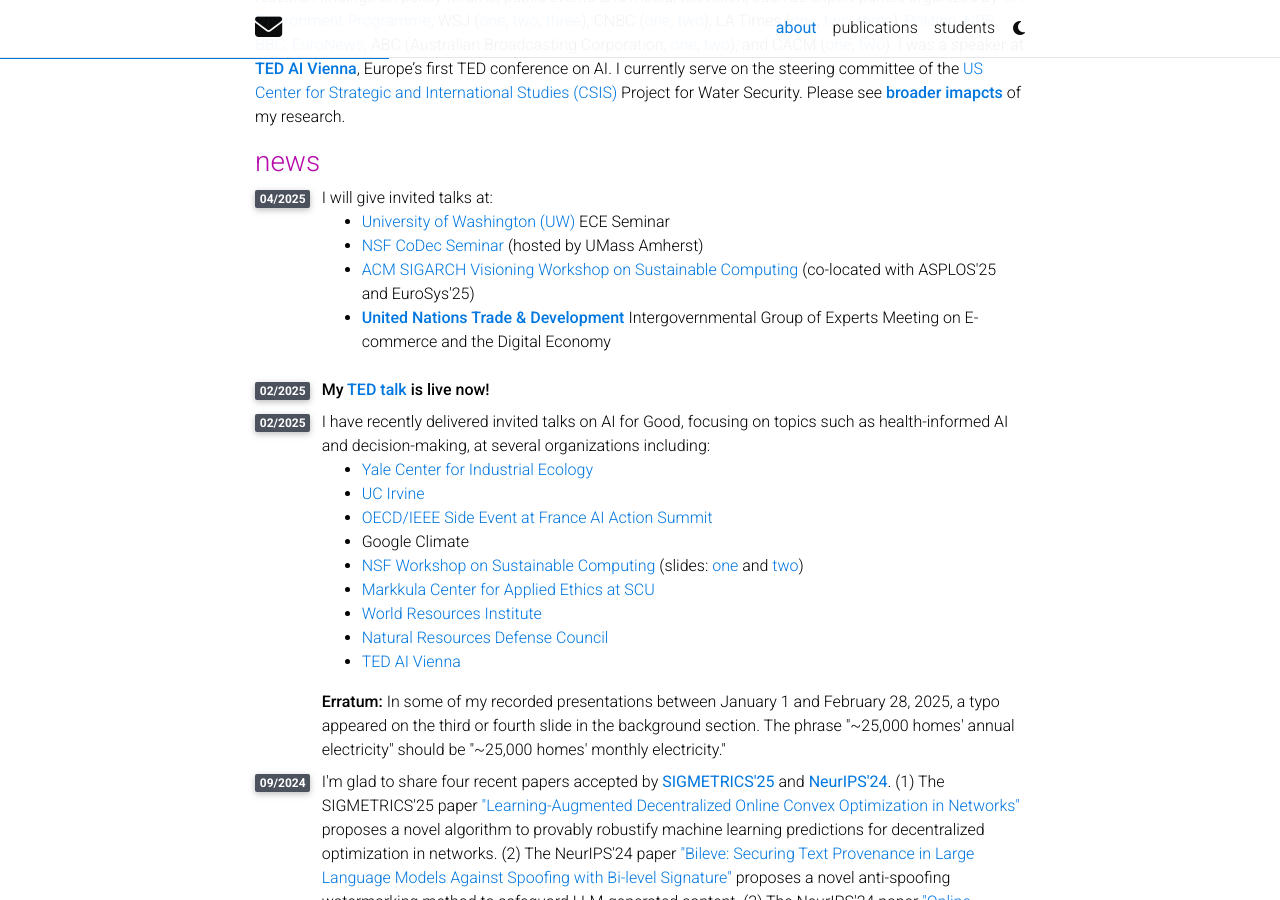
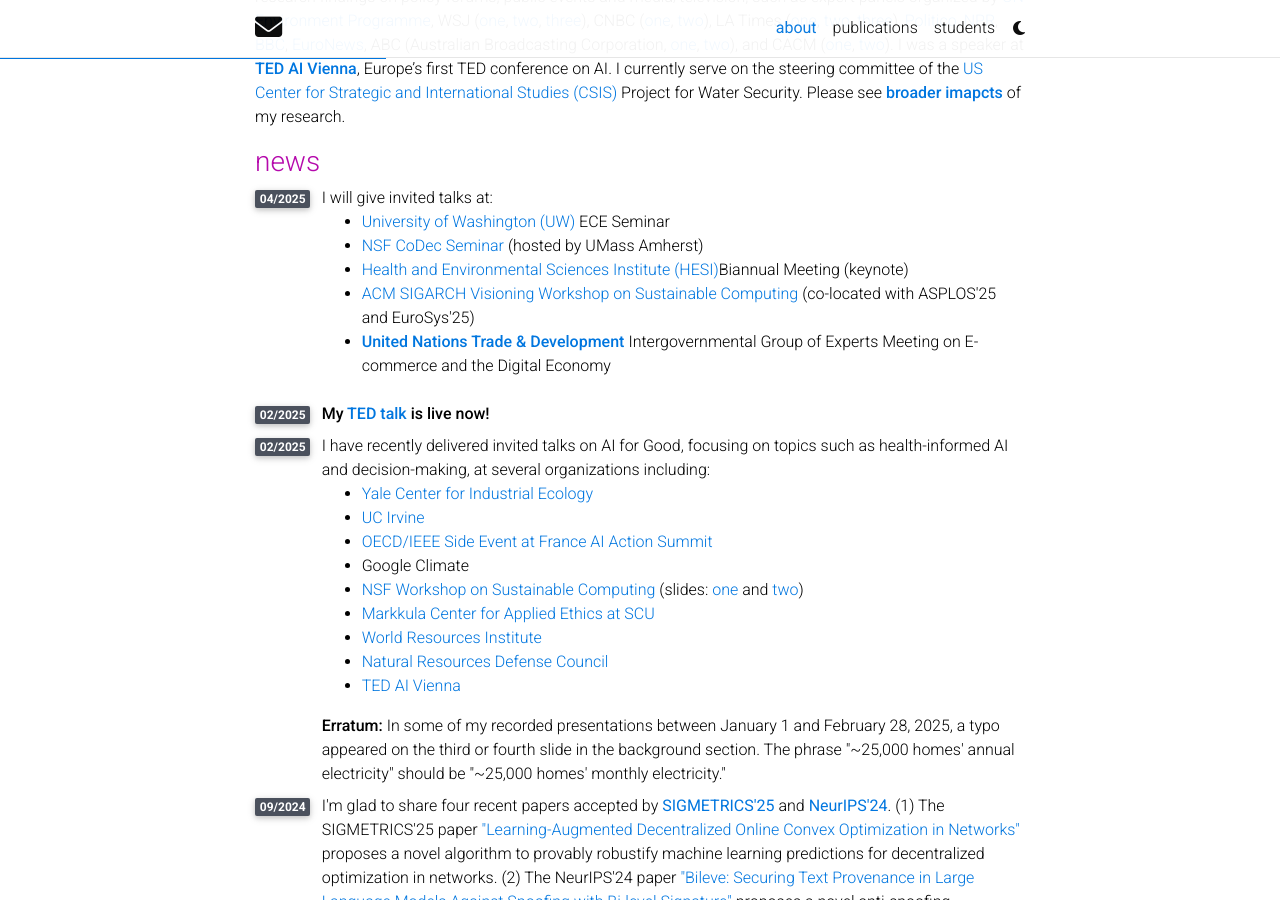
Before and after one commit to shaoleiren/shaoleiren.github.io, a Jekyll site: the page built from _pages/about.md, in a window 1280 px wide and 900 px high, scrolled down 937 px. Built offline with Jekyll 4.4.1, drawn with Linux system fonts in a browser that asks for light colours; full-size pictures stand in for the smaller copies a plugin makes; comment, search, counter and statistics services are not loaded; a style sheet for code colours, icons or effects is not loaded.

Commit message:
Update about.html

```diff
--- a/_layouts/about.html
+++ b/_layouts/about.html
@@ -70,8 +70,14 @@
                    </li>
 
                    <li>
-                   <a href="https://s4ai-cornelltech.github.io/visioning-workshop/">ACM SIGARCH Visioning Workshop on Sustainable Computing <span style="font-weight:lighter;">(co-located with ASPLOS'25 and EuroSys'25)</span></a>
+                   <a href="https://s4ai-cornelltech.github.io/visioning-workshop/">Health and Environmental Sciences Institute (HESI)<span style="font-weight:lighter;">Biannual Meeting (keynote)</span></a>
                    </li>
+
+                   <li>
+                   <a href="https://hesiglobal.org/hesiannualmeetings/">ACM SIGARCH Visioning Workshop on Sustainable Computing <span style="font-weight:lighter;">(co-located with ASPLOS'25 and EuroSys'25)</span></a>
+                   </li>
+
+
 
                    <li>
                    <strong><a href="https://unctad.org/meeting/intergovernmental-group-experts-e-commerce-and-digital-economy-eighth-session">United Nations Trade & Development <span style="font-weight:lighter;">Intergovernmental Group of Experts Meeting on E-commerce and the Digital Economy</span></a></strong>
```
